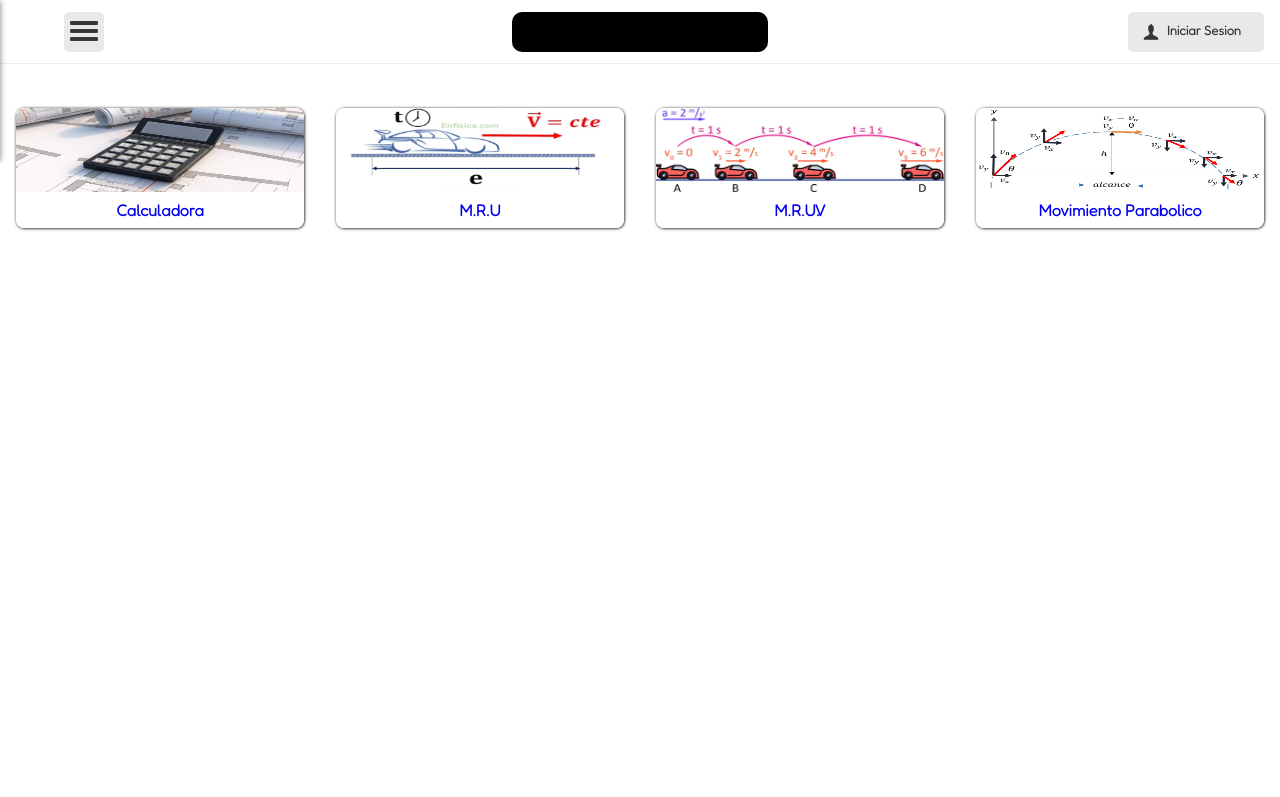
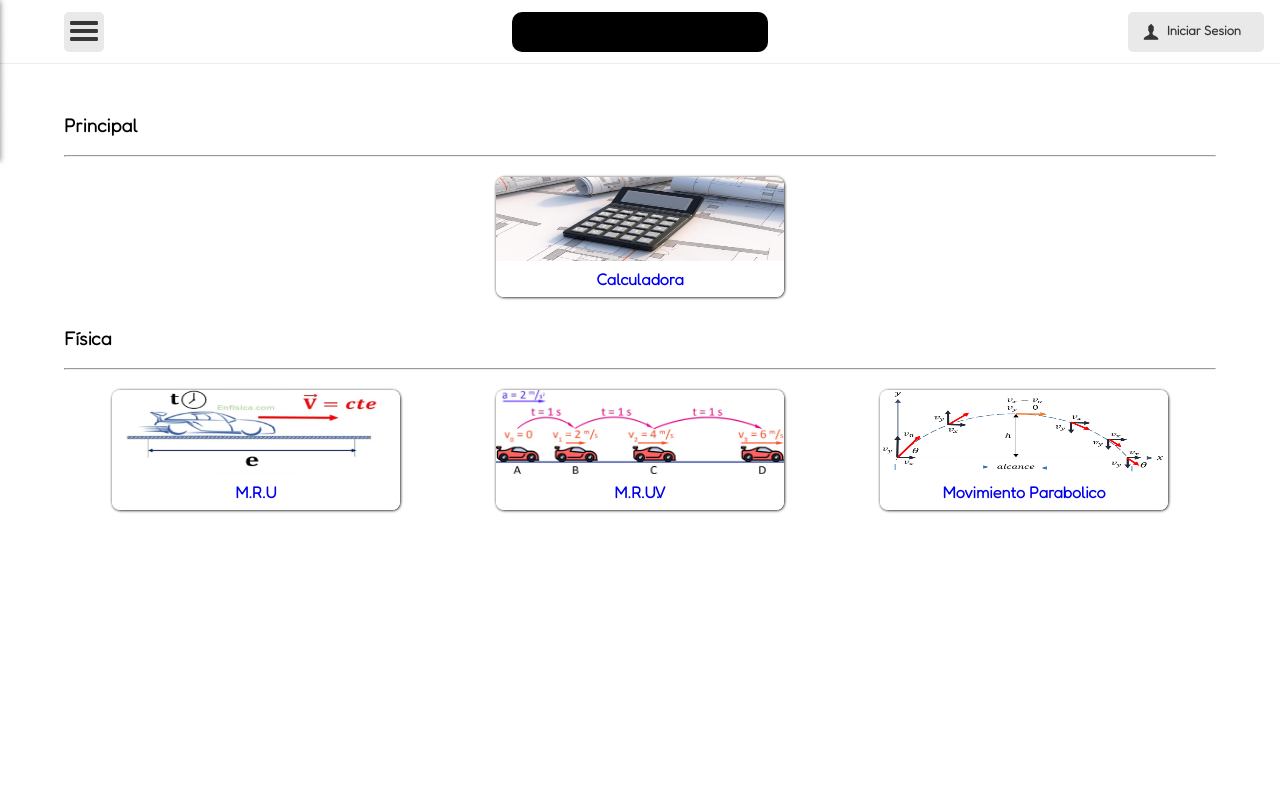
Before and after one commit to LUISTAPIARUIZ/calculator, a plain HTML site: page index.html in a window 1280 px wide. Shown: the top 797 px of the page. Drawn offline with Linux system fonts and the light colour scheme; files whose address does not match are found by name.

Commit message:
categorizando el index

```diff
--- a/index.html
+++ b/index.html
@@ -58,6 +58,10 @@
 
         <main class="cuerpo">
             <div class="cuerpo__contenedor-cartas">
+                <div class="divisor-categorias">
+                    <h3>Principal</h3>
+                    <hr>
+                </div>
                 <!-- calculadora-->
 
                 <a class="contenedor-carta" id="carta" href="vistas/calculadora.html">
@@ -73,7 +77,10 @@
                 </div>
                 </a>
 
-
+                <div class="divisor-categorias">
+                    <h3>Física</h3>
+                    <hr>
+                </div>
                 <!--movimiento rectilineo uniforme -->
                 <a class="contenedor-carta" id="carta" href="vistas/mru.html">
                 <div class="carta carta-animada">
--- a/vistas/css/cuerpo-index.css
+++ b/vistas/css/cuerpo-index.css
@@ -12,12 +12,12 @@
     padding-bottom: 2rem;
 }
 .cuerpo__contenedor-cartas{
-    width: 100%;
+    width: 90%;
     height: 100%;
     margin-top:2rem;
     display: flex;
     flex-wrap: wrap;
-    justify-content: center;
+    justify-content: space-around;
 }
 .cuerpo__contenedor-cartas a{
     background-color: transparent;
@@ -73,3 +73,6 @@
     height: 7.8rem;
     outline:2px solid  var(--colorExtra-1);
 }
+.divisor-categorias{
+    width: 100%;
+}
```
